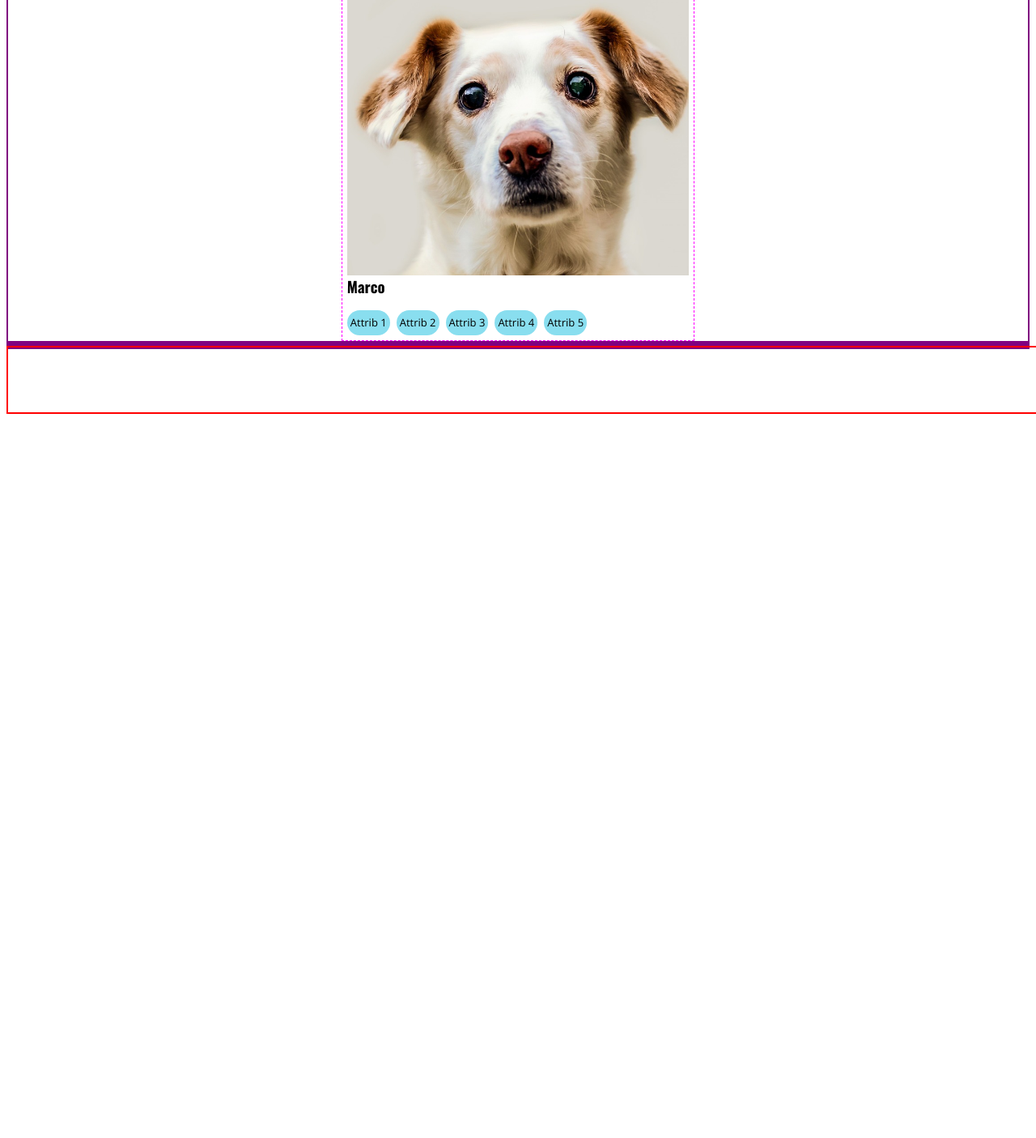
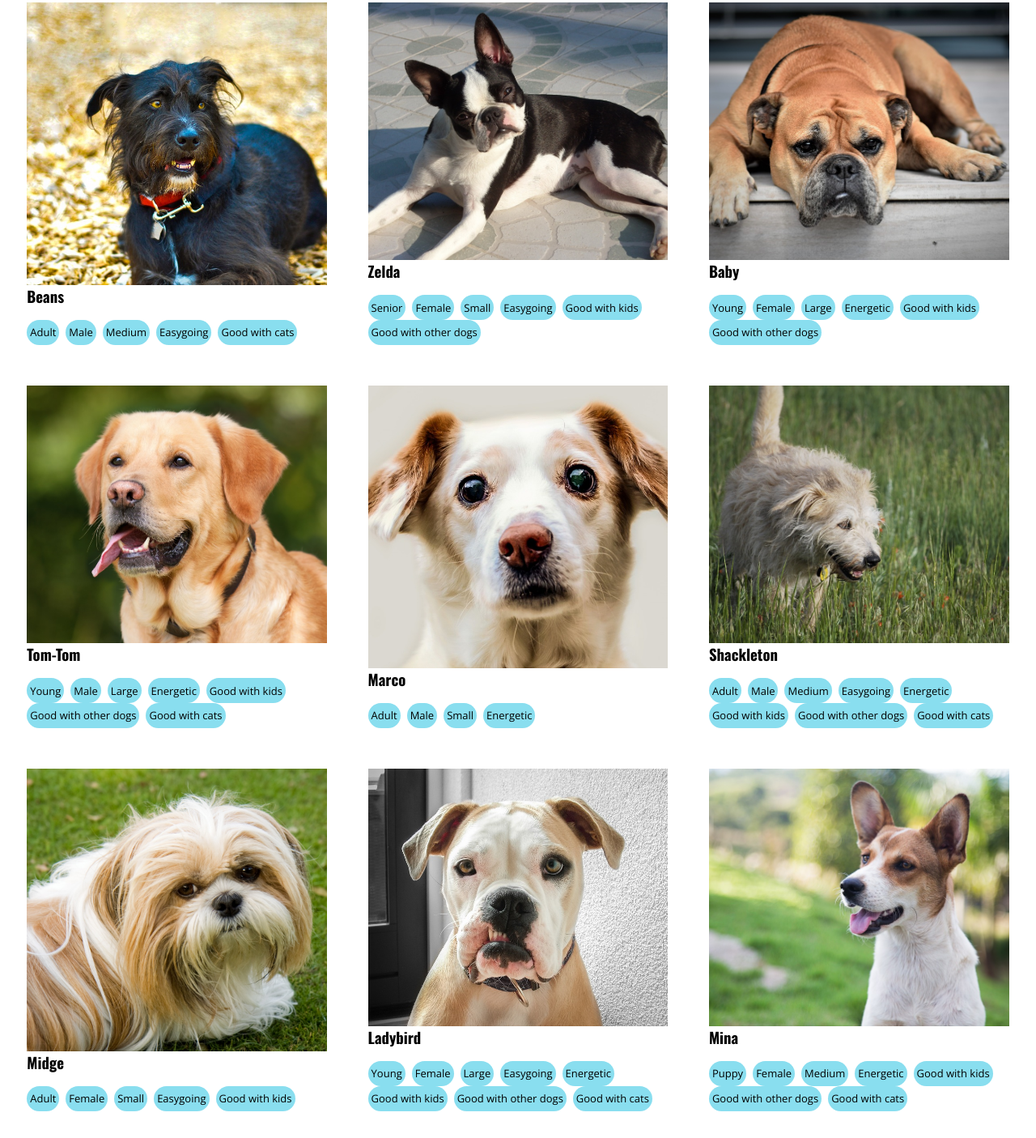
Before and after one commit to Momentum-Team-12/dog-adoption-website-imsreish, a plain HTML site: page index.html in a window 1280 px wide. Shown: the part 289-1694 px from the top of the page at 81% size. Before the commit the page ends 800 px from the top, so only its background shows below. Drawn offline with nearby package versions, Linux system fonts and the light colour scheme.

Commit message:
Header and body fixed aside from overflow issues with dl/dt. Footer code is commented out as there are many issues to be fixed

```diff
--- a/index.html
+++ b/index.html
@@ -28,28 +28,135 @@
     <section>
         <section class="dogRow">
             <div class="dogTile">
-                <img src="assets/little-dog.jpg" alt="Marco"></img>
-                <h1>Marco</h1>
+                <img src="assets/beans.jpg" alt="Beans"></img>
+                <h1>Beans</h1>
                 <dl>
-                    <dt>Attrib 1</dt>
-                    <dt>Attrib 2</dt>
-                    <dt>Attrib 3</dt>
-                    <dt>Attrib 4</dt>
-                    <dt>Attrib 5</dt>
+                    <dt>Adult</dt>
+                    <dt>Male</dt>
+                    <dt>Medium</dt>
+                    <dt>Easygoing</dt>
+                    <dt>Good with cats</dt>
+                </dl>
+            </div>
+            <div class="dogTile">
+                <img src="assets/boston-terrier.jpg" alt="Zelda"></img>
+                <h1>Zelda</h1>
+                <dl>
+                    <dt>Senior</dt>
+                    <dt>Female</dt>
+                    <dt>Small</dt>
+                    <dt>Easygoing</dt>
+                    <dt>Good with kids</dt>
+                    <dt>Good with other dogs</dt>
+                </dl>
+            </div>
+            <div class="dogTile">
+                <img src="assets/boxer.jpg" alt="Baby"></img>
+                <h1>Baby</h1>
+                <dl>
+                    <dt>Young</dt>
+                    <dt>Female</dt>
+                    <dt>Large</dt>
+                    <dt>Energetic</dt>
+                    <dt>Good with kids</dt>
+                    <dt>Good with other dogs</dt>
                 </dl>
             </div>
         </section>
 
         <section class="dogRow">
+            <div class="dogTile">
+                <img src="assets/golden-lab.jpg" alt="Tom-Tom"></img>
+                <h1>Tom-Tom</h1>
+                <dl>
+                    <dt>Young</dt>
+                    <dt>Male</dt>
+                    <dt>Large</dt>
+                    <dt>Energetic</dt>
+                    <dt>Good with kids</dt>
+                    <dt>Good with other dogs</dt>
+                    <dt>Good with cats</dt>
+                </dl>
+            </div>
+            <div class="dogTile">
+                <img src="assets/little-dog.jpg" alt="Marco"></img>
+                <h1>Marco</h1>
+                <dl>
+                    <dt>Adult</dt>
+                    <dt>Male</dt>
+                    <dt>Small</dt>
+                    <dt>Energetic</dt>
+                </dl>
+            </div>
+            <div class="dogTile">
+                <img src="assets/old-shaggy.jpg" alt="Shackleton"></img>
+                <h1>Shackleton</h1>
+                <dl>
+                    <dt>Adult</dt>
+                    <dt>Male</dt>
+                    <dt>Medium</dt>
+                    <dt>Easygoing</dt>
+                    <dt>Energetic</dt>
+                    <dt>Good with kids</dt>
+                    <dt>Good with other dogs</dt>
+                    <dt>Good with cats</dt>
+                </dl>
+            </div>
         </section>
 
         <section class="dogRow">
+            <div class="dogTile">
+                <img src="assets/shih-tzu.jpg" alt="Midge"></img>
+                <h1>Midge</h1>
+                <dl>
+                    <dt>Adult</dt>
+                    <dt>Female</dt>
+                    <dt>Small</dt>
+                    <dt>Easygoing</dt>
+                    <dt>Good with kids</dt>
+                </dl>
+            </div>
+            <div class="dogTile">
+                <img src="assets/young-bulldog.jpg" alt="Ladybird"></img>
+                <h1>Ladybird</h1>
+                <dl>
+                    <dt>Young</dt>
+                    <dt>Female</dt>
+                    <dt>Large</dt>
+                    <dt>Easygoing</dt>
+                    <dt>Energetic</dt>
+                    <dt>Good with kids</dt>
+                    <dt>Good with other dogs</dt>
+                    <dt>Good with cats</dt>
+                </dl>
+            </div>
+            <div class="dogTile">
+                <img src="assets/young-peppy.jpg" alt="Mina"></img>
+                <h1>Mina</h1>
+                <dl>
+                    <dt>Puppy</dt>
+                    <dt>Female</dt>
+                    <dt>Medium</dt>
+                    <dt>Energetic</dt>
+                    <dt>Good with kids</dt>
+                    <dt>Good with other dogs</dt>
+                    <dt>Good with cats</dt>
+                </dl>
+            </div>
         </section>
     </section>
 
-    <footer class="footer">
-        <div></div>
-    </footer>
+    <!-- <footer class="footer">
+        <div>
+            <h1>Donate</h1>
+        </div>
+        <div>
+            <h1>Volunteer</h1>
+        </div>
+        <div>
+            <h1>Our location</h1>
+        </div>
+    </footer> -->
 </body>
 
 </html>
--- a/style.css
+++ b/style.css
@@ -69,20 +69,17 @@ img {
 .subHeader h1 {
     font-family: Open Sans;
     padding-left: 2%;
-    border: 1px solid black;
 }
 
 .subHeader p {
     font-family: Open Sans;
     padding-left: 2%;
-    border: 1px solid black;
 }
 
 .dogRow {
-    border: 2px solid purple;
     display: flex;
     flex-direction: row;
-    flex-wrap: wrap;
+    flex-wrap: nowrap;
     align-items: center;
     justify-content: center;
 }
@@ -90,19 +87,18 @@ img {
 /* DO NOT MODIFY ABOVE code */
 
 .dogTile {
-    border: 1px dashed fuchsia;
     display: flex;
     flex-direction: column;
     flex-wrap: nowrap;
     align-items: flex-start;
     width: 33vw;
     height: 33vw;
-    padding: 0.5%;
+    padding: 2%;
 }
 
 .dogTile img {
-    width: inherit;
-    height: inherit;
+    width: 100%;
+    height: 100%;
     object-fit: cover;
 }
 
@@ -135,11 +131,30 @@ img {
     margin-right: 1vh;
 }
 
-.footer {
+/* .footer {
+    border: 1px dashed fuchsia;
     position: absolute;
-    bottom: 0%;
+    flex-direction: row;
+    flex-wrap: nowrap;
+    flex-grow: 0;
+    flex-shrink: 0;
+    bottom: 0;
+    align-items: center;
+    justify-items: center;
     width: 100vw;
     height: 10vh;
-    border: 2px solid red;
+    padding: 0.5%;
 
+} */
+
+/* .footer div {
+    display: flex;
+    flex-direction: row;
+    flex-wrap: nowrap;
+    align-self: center;
 }
+
+.footer h1 {
+    display: flex;
+    align-self: stretch;
+} */
```
